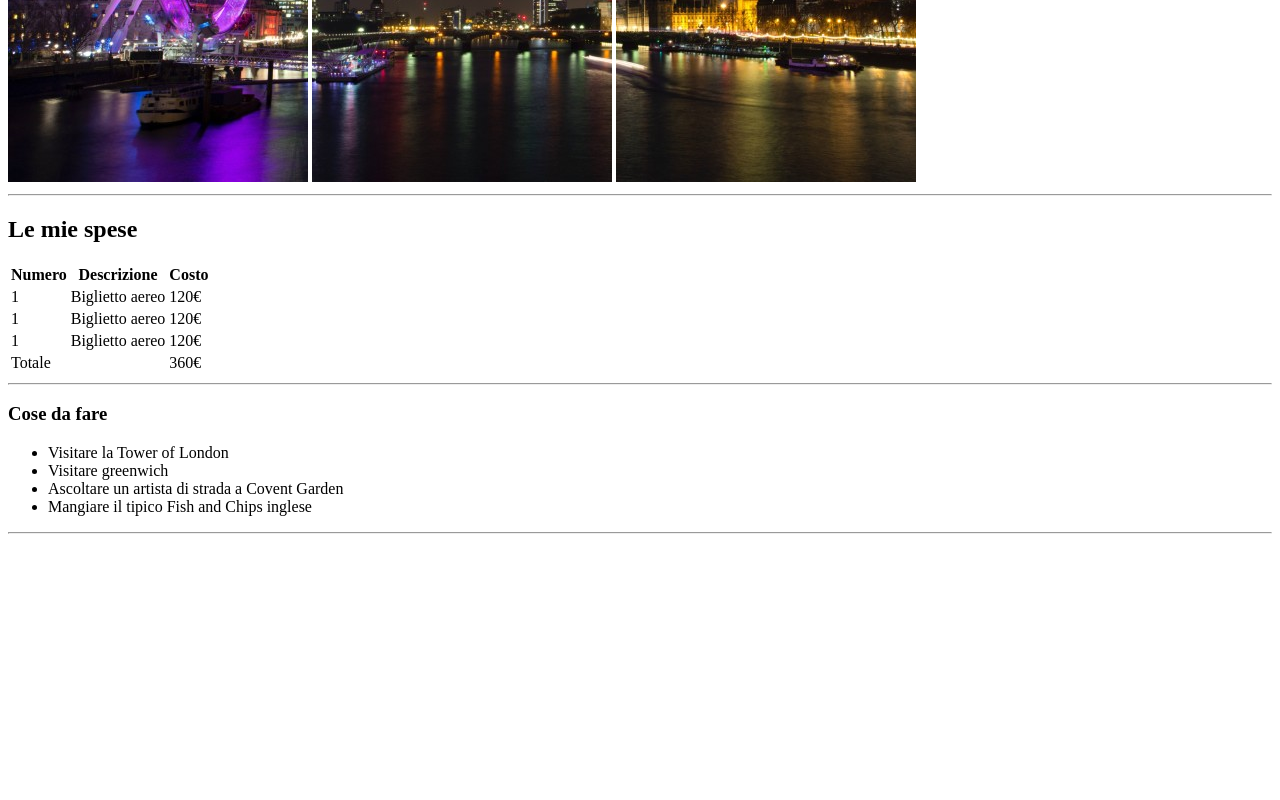
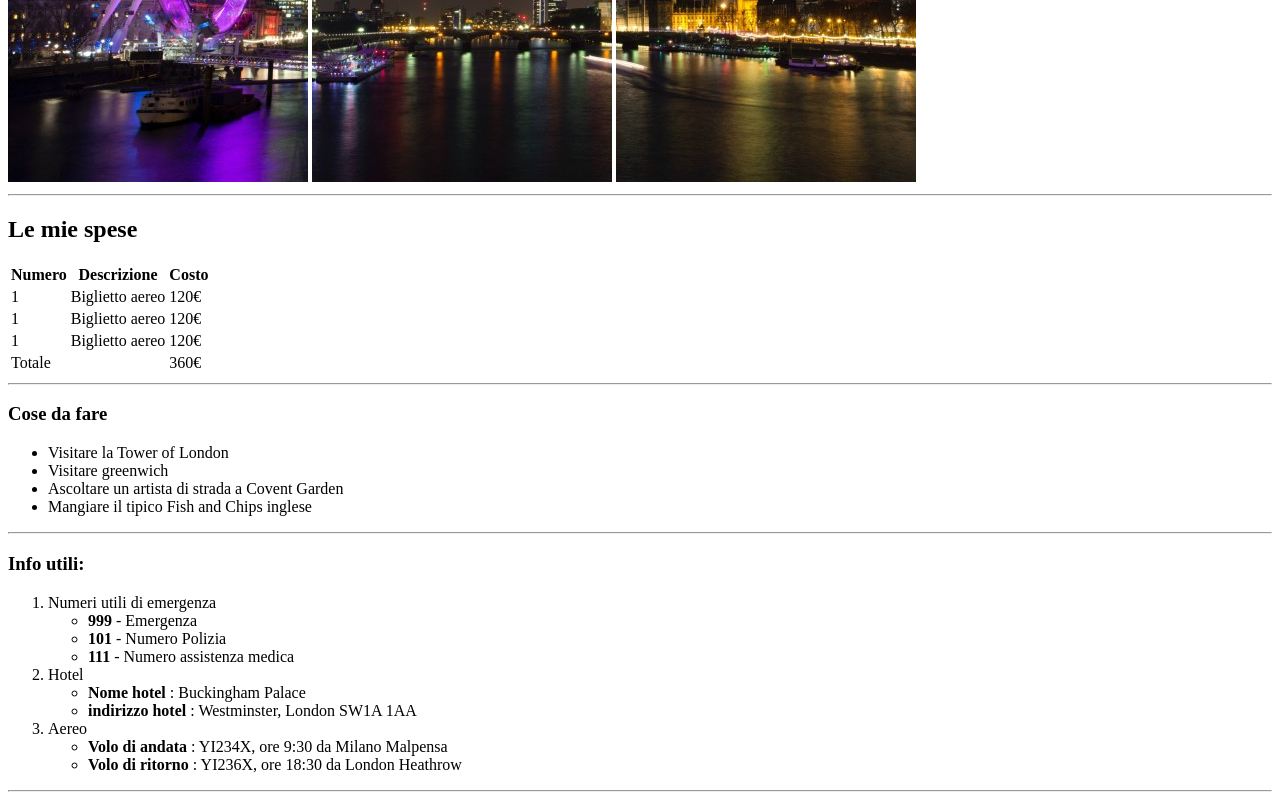
Before and after one commit to mauriziogiuffredi91/html-london-trip, a website: page index.html in a window 1280 px wide. Shown: the part 508-1308 px from the top of the page. Before the commit the page ends 1050 px from the top, so only its background shows below. Drawn offline with Linux system fonts and the light colour scheme.

Commit message:
add table Info utili

```diff
--- a/index.html
+++ b/index.html
@@ -76,6 +76,41 @@
           <li>Mangiare il tipico Fish and Chips inglese</li>
         </ul>
         <hr />
+
+        <h3>Info utili:</h3>
+        <ol>
+          <li>Numeri utili di emergenza</li>
+          <ul>
+            <li style="list-style-type: circle;"><b>999</b> - Emergenza</li>
+            <li style="list-style-type: circle;">
+              <b>101</b> - Numero Polizia
+            </li>
+            <li style="list-style-type: circle;">
+              <b>111</b> - Numero assistenza medica
+            </li>
+          </ul>
+
+          <li>Hotel</li>
+          <ul>
+            <li style="list-style-type: circle;">
+              <b>Nome hotel</b> : Buckingham Palace
+            </li>
+            <li style="list-style-type: circle;">
+              <b>indirizzo hotel</b> : Westminster, London SW1A 1AA
+            </li>
+          </ul>
+
+          <li>Aereo</li>
+          <ul>
+            <li style="list-style-type: circle;">
+              <b>Volo di andata</b> : YI234X, ore 9:30 da Milano Malpensa
+            </li>
+            <li style="list-style-type: circle;">
+              <b>Volo di ritorno</b> : YI236X, ore 18:30 da London Heathrow
+            </li>
+          </ul>
+        </ol>
+        <hr />
       </section>
     </main>
 
```
